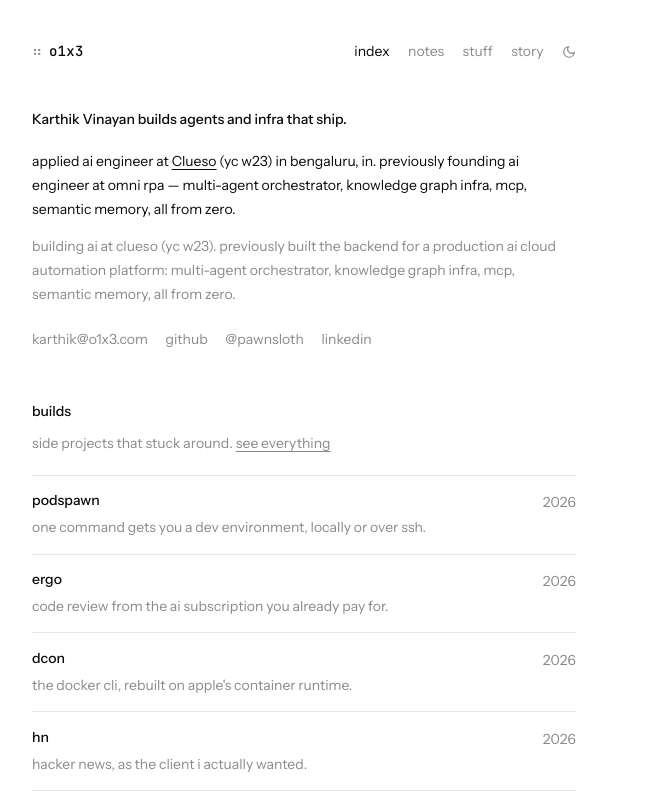
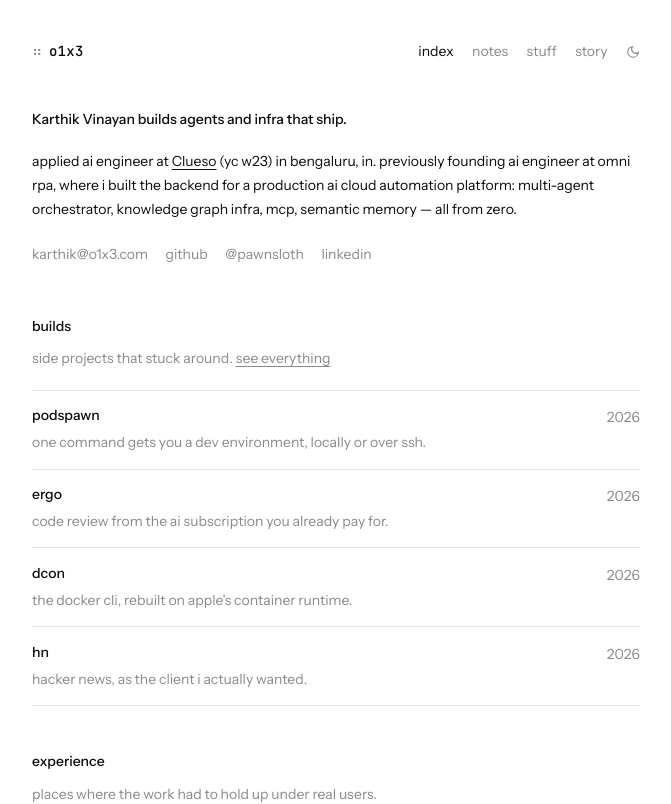
Before and after one commit to o1x3/web, a Next.js app: page / in a window 1280 px wide. Shown: the top 804 px of the page, without its empty margins (16-687 px from the left). Built offline with nearby package versions, Linux system fonts and the light colour scheme.

Commit message:
fix: tighten intro copy and contain marquee overflow
Drop the duplicated bio paragraph, widen the primary column to 38rem,
and clip horizontal overflow from the stack marquee on narrow viewports.

Co-authored-by: Karthik <karthikvinayan57@gmail.com>

```diff
--- a/app/components/sections/HomeSections.tsx
+++ b/app/components/sections/HomeSections.tsx
@@ -1,7 +1,6 @@
 import Link from 'next/link'
 import {
   PERSONAL_INFO,
-  SUMMARY,
   EXPERIENCE,
   BUILDS,
   SKILLS,
@@ -21,10 +20,10 @@ export function Intro() {
           {PERSONAL_INFO.currentCompany}
         </a>{' '}
         (yc w23) in {PERSONAL_INFO.location.toLowerCase()}. previously founding
-        ai engineer at omni rpa — multi-agent orchestrator, knowledge graph
-        infra, mcp, semantic memory, all from zero.
+        ai engineer at omni rpa, where i built the backend for a production ai
+        cloud automation platform: multi-agent orchestrator, knowledge graph
+        infra, mcp, semantic memory — all from zero.
       </p>
-      <p className="intro-bio muted">{SUMMARY.toLowerCase()}</p>
       <div className="intro-meta">
         <a href={`mailto:${PERSONAL_INFO.email}`}>{PERSONAL_INFO.email}</a>
         <a href={PERSONAL_INFO.github.url} target="_blank" rel="noopener noreferrer">
--- a/app/globals.css
+++ b/app/globals.css
@@ -15,7 +15,7 @@
   --rail-bg: #fafafa;
   --font-sans: var(--font-sans-loaded), 'Instrument Sans', ui-sans-serif, sans-serif;
   --font-mono: var(--font-mono-loaded), 'JetBrains Mono', ui-monospace, monospace;
-  --col-main: 34rem; /* wider primary column on desktop */
+  --col-main: 38rem; /* primary column — wider than a narrow left strip */
 }
 
 .dark {
```
